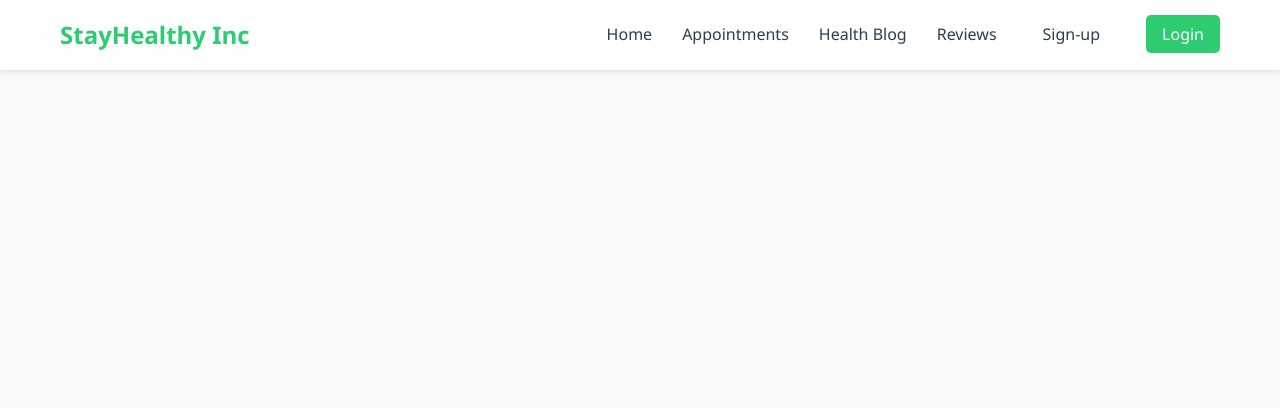
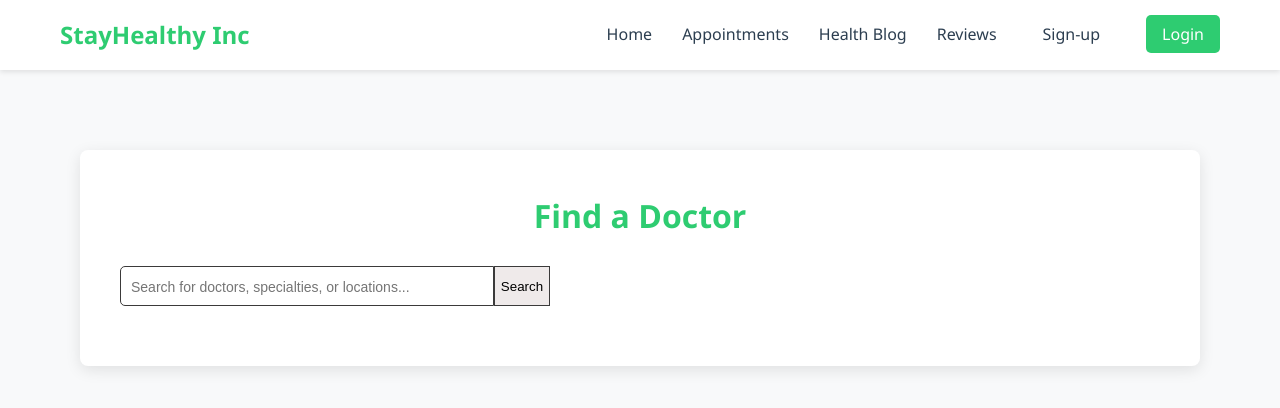
Before and after one commit to andrius-prieskienis-v1/fe_capstone_project, a React (Create React App) app: page /doctor-search in a window 1280 px wide. Shown: the top 408 px of the page. Built offline with nearby package versions, Linux system fonts and the light colour scheme.

Commit message:
FindDoctorSearch updates

```diff
--- a/src/App.js
+++ b/src/App.js
@@ -7,7 +7,7 @@ import Navbar from './Components/Navbar/Navbar';
 import LandingPage from './Components/LandingPage/LandingPage';
 import SignUp from './Components/SignUp/SignUp';
 import Login from './Components/Login/Login';
-import InstantConsultation from './Components/InstantConsultationBooking/InstantConsultation';
+import FindDoctorSearch from './Components/FindDoctorSearch/FindDoctorSearch';
 
 function App() {
   return (
@@ -21,7 +21,7 @@ function App() {
             <Route path='/' element={<LandingPage/>}/>
             <Route path='/signup' element={<SignUp/>}/>
             <Route path='/login' element={<Login/>}/>
-            <Route path="/instant-consultation" element={<InstantConsultation />} />
+            <Route path="/doctor-search" element={<FindDoctorSearch />} />
           </Routes>
         </BrowserRouter>
     </div>
--- a/src/Components/FindDoctorSearch/FindDoctorSearch.css
+++ b/src/Components/FindDoctorSearch/FindDoctorSearch.css
@@ -0,0 +1,86 @@
+.doctor-search-box {
+    display: flex;
+    align-items: center;
+    width: 430px;
+    margin-top: 25px;
+    margin-bottom: 20px;
+    box-shadow: rgba(0, 0, 0,.1) 0 - 1px 0 0 inset;
+    border-radius: 5px;
+}
+
+.doctor-search-box>img {
+    border: 1px solid #ddd;
+    border-right: none;
+    height: 40px;
+    padding-left: 5px;
+}
+
+.search-doctor-input-box {
+    height: 40px;
+    width: 100%;
+    padding: 6px 20px 5px 10px;
+    outline: none;
+    cursor: pointer;
+    font-size: 14px;
+    border-top-left-radius:5px;
+    border-bottom-left-radius:5px;
+    border-top-right-radius:0;
+    border-bottom-right-radius:0;
+    border:1px solid rgb(59, 58, 58);
+}
+
+.search-btn{
+    width: 65px;
+    left: 0;
+    background-color: rgb(239, 234, 234);
+    height: 40px;
+    border: 1px solid rgb(59, 58, 58);
+}
+
+.search-doctor-input-results {
+    position: absolute;
+    top: 55%;
+    left: 0;
+    width: 100%;
+    z-index: 5;
+    height: 420px;
+    margin-top: 2px;
+    border: 1px solid #555;
+}
+
+.search-doctor-result-item {
+    height: 60px;
+    display: flex;
+    align-items: center;
+    background-color: #fff;
+    border-bottom: 1px solid #e0e0e0;
+    padding: 10px 12px;
+    column-gap: 14px;
+    cursor: pointer;
+    text-align: left;
+}
+
+.search-doctor-result-item:hover {
+    background-color: #f0f0f5;
+}
+
+.search-doctor-result-item>span:nth-of-type(1) {
+    border: 1px solid #f0f0f5;
+    border-radius: 50%;
+    padding: 8px;
+    background-color: #f0f0f5;
+}
+
+.search-doctor-result-item>span:nth-of-type(2) {
+    font-size: 14px;
+    color: #414146;
+}
+
+.search-doctor-result-item>span:nth-of-type(3) {
+    font-size: 11px;
+    flex-grow: 1;
+    color: #787887;
+    text-align: right;
+    text-transform: uppercase;
+    justify-self: flex-end;
+}
--- a/src/Components/FindDoctorSearch/FindDoctorSearch.js
+++ b/src/Components/FindDoctorSearch/FindDoctorSearch.js
@@ -1,4 +1,4 @@
-import React from 'react';
+import React, { useState } from 'react';
 import './FindDoctorSearch.css';
 
 const FindDoctorSearch = () => {
@@ -8,15 +8,26 @@ const FindDoctorSearch = () => {
     const [doctorResultsVisible, setDoctorResultsVisible] = useState(false);
     const [searchInput, setSearchInput] = useState('');
     return (
+        <main className="container">
+            <section className="form-section">
+                <div className="form-container" style={{ 'maxWidth': '100%', 'textAlign': 'center'}}>
                     <div className='find-doctor-search'>
-            <h2>Find a Doctor</h2>
+                        <h1>Find a Doctor</h1>
+                        <div className="doctor-search-box">
                             <input
                                 type="text"
+                                className='search-doctor-input-box'
                                 placeholder="Search for doctors, specialties, or locations..."
                                 value={searchInput}
                                 onChange={(e) => setSearchInput(e.target.value)}
                             />
-            <button onClick={() => setDoctorResultsVisible(true)}>Search</button>
+                            <button
+                                className="search-btn"
+                                onClick={() => setDoctorResultsVisible(true)}
+                            >
+                                Search
+                            </button>
+                        </div>
                         <div className="doctor-results" style={{ display: doctorResultsVisible ? 'block' : 'none' }}>
                             {specialties.filter(specialty => specialty.toLowerCase().includes(searchInput.toLowerCase())).map((specialty, index) => (
                                 <div key={index} className="doctor-result-item">
@@ -26,6 +37,9 @@ const FindDoctorSearch = () => {
                             ))}
                         </div>
                     </div>
+                </div>
+            </section>
+        </main>
     );
 };
 
```
Lines whose indentation alone changed are shown as unchanged.
